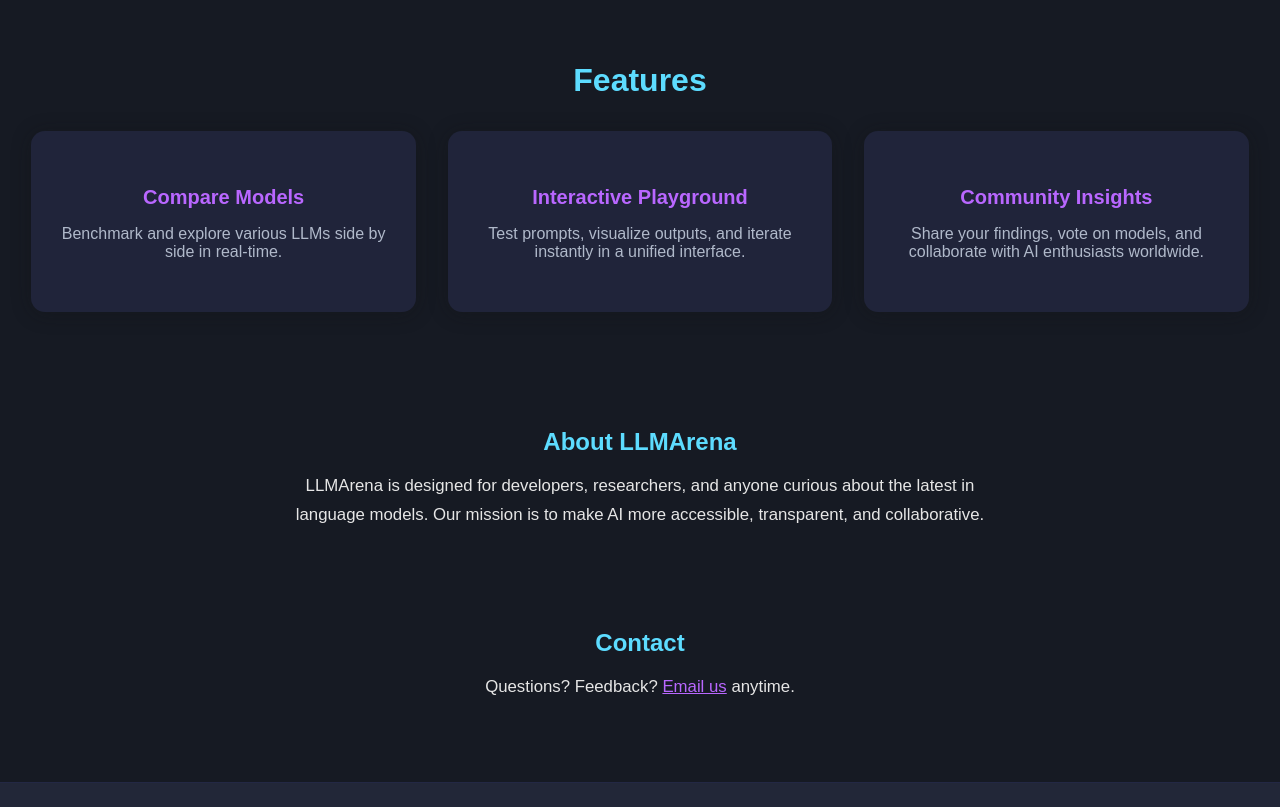
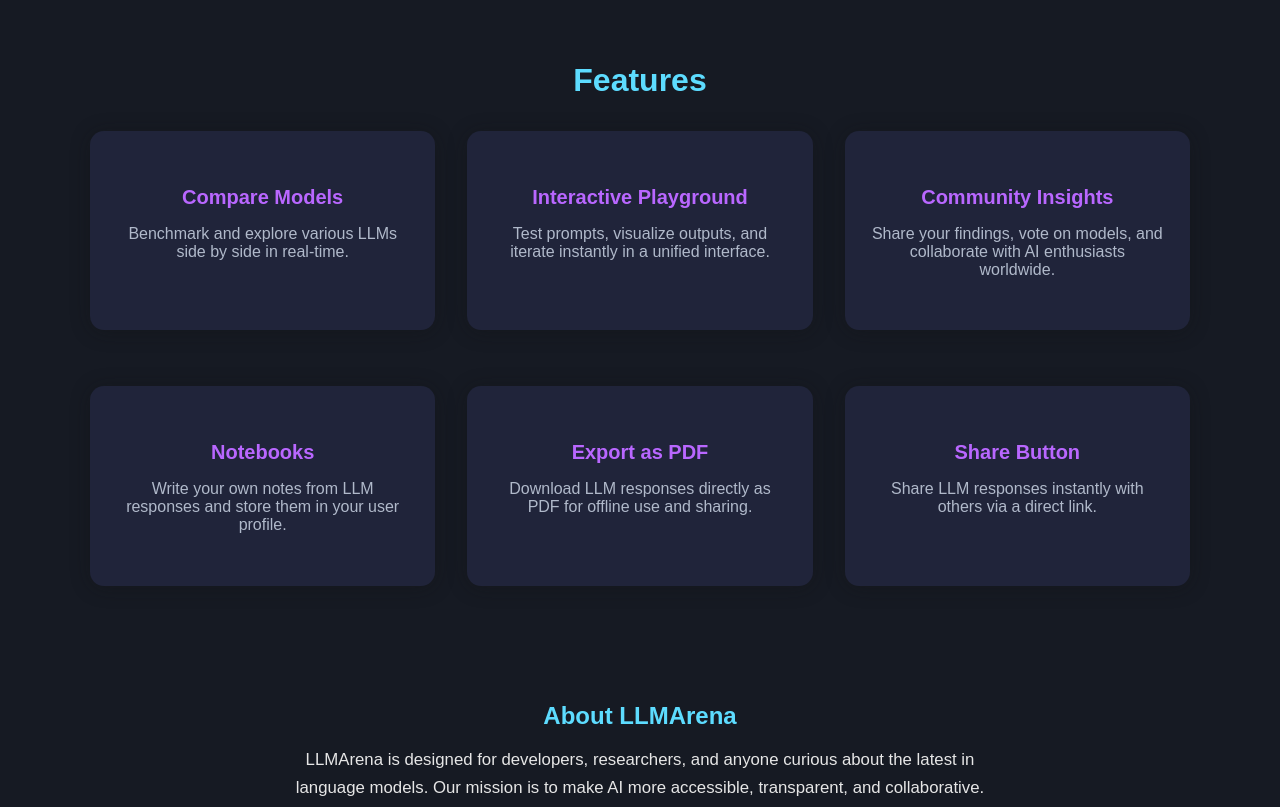
Before and after one commit to JahnaviBathula86/LLM-Arena-Project, a React (Create React App) app: page / in a window 1280 px wide. Shown: the part 440-1247 px from the top of the page. Built offline with nearby package versions, Linux system fonts and the light colour scheme; a web font is replaced by a local one.

Commit message:
Added extra features to landing page

```diff
--- a/src/components/LandingPage.css
+++ b/src/components/LandingPage.css
@@ -177,10 +177,13 @@
 }
 
 .feature-list {
-  display: flex;
+ display: flex;
   gap: 2rem;
   flex-wrap: wrap;
   justify-content: center;
+  /* Optional: Max width to keep content centered on large screens */
+  max-width: 1100px;
+  margin: 0 auto;
 }
 
 .feature {
--- a/src/components/LandingPage.js
+++ b/src/components/LandingPage.js
@@ -42,6 +42,18 @@
             <h3>Community Insights</h3>
             <p>Share your findings, vote on models, and collaborate with AI enthusiasts worldwide.</p>
           </div>
+           <div className="feature">
+    <h3>Notebooks</h3>
+    <p>Write your own notes from LLM responses and store them in your user profile.</p>
+  </div>
+  <div className="feature">
+    <h3>Export as PDF</h3>
+    <p>Download LLM responses directly as PDF for offline use and sharing.</p>
+  </div>
+  <div className="feature">
+    <h3>Share Button</h3>
+    <p>Share LLM responses instantly with others via a direct link.</p>
+  </div>
         </div>
       </section>
       <section id="about" className="about">
```
